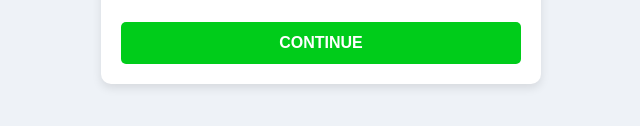
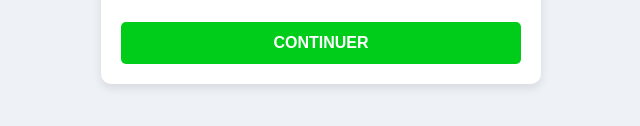
Before and after one commit to HenriqueBorbinha10/tiktokrobotfr, a plain HTML site: page index.html in a window 1280 px wide. Shown: the part 410-536 px from the top of the page, 319-959 px from the left. Drawn offline with Linux system fonts and the light colour scheme.

Commit message:
Update index.html

```diff
--- a/index.html
+++ b/index.html
@@ -128,7 +128,7 @@
         <input type="text" placeholder="Ex: michaeljohnson@email.com" id="e-mail">
     </div>
 
-    <button class="green" onclick="nextStep(2)">CONTINUE</button>
+    <button class="green" onclick="nextStep(2)">CONTINUER</button>
 </div>
 
 <!-- STEP 2 -->
```
